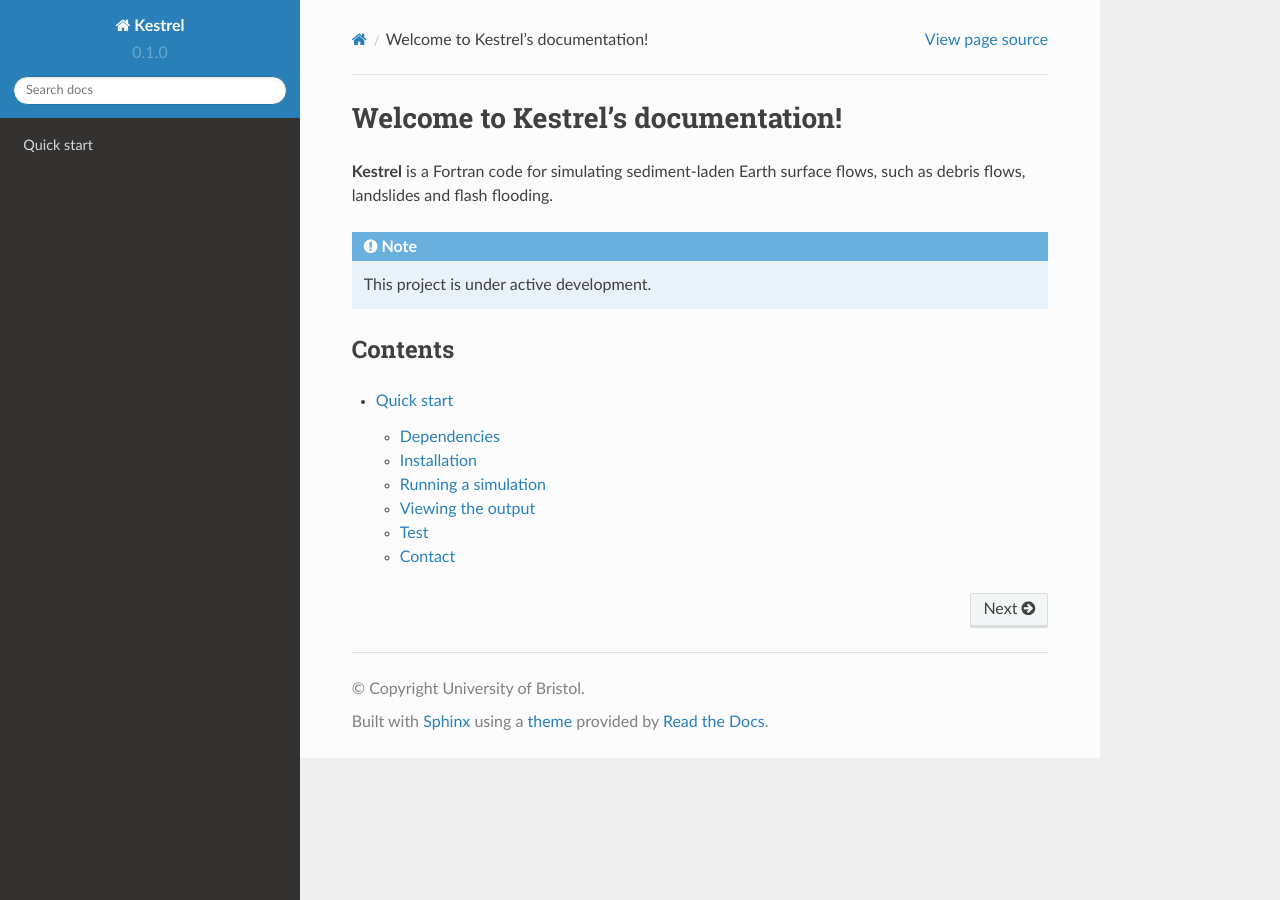
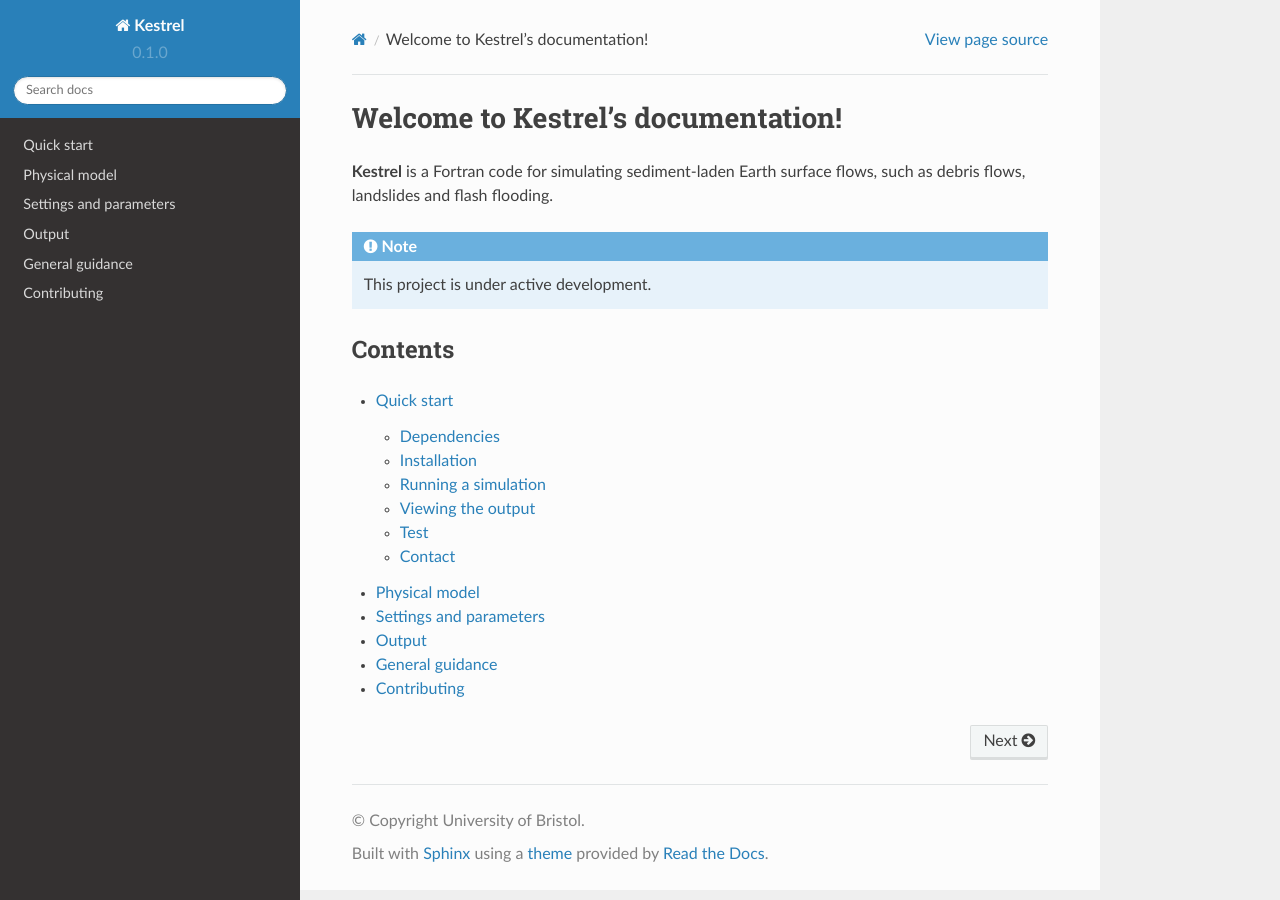
Before and after one commit to jakelangham/kestrel, a Sphinx documentation site: the page built from docs/source/index.rst, in a window 1280 px wide. Built offline with Sphinx 7.4.7 and the Read the Docs theme 2.0.0, drawn with Linux system fonts in a browser that asks for light colours.

Commit message:
add some more doc sections todo

```diff
--- /dev/null
+++ b/docs/source/contributing.rst
@@ -0,0 +1,6 @@
+.. _contributing:
+
+Contributing
+============
+
+TODO
--- /dev/null
+++ b/docs/source/general guidance.rst
@@ -0,0 +1,6 @@
+.. _general_guidance:
+
+General guidance
+================
+
+TODO
--- a/docs/source/index.rst
+++ b/docs/source/index.rst
@@ -13,3 +13,8 @@
 .. toctree::
 
    quickstart
+   physical model
+   settings and parameters
+   output
+   general guidance
+   contributing
--- /dev/null
+++ b/docs/source/output.rst
@@ -0,0 +1,6 @@
+.. _output:
+
+Output
+======
+
+TODO
--- /dev/null
+++ b/docs/source/physical model.rst
@@ -0,0 +1,6 @@
+.. _physical_model:
+
+Physical model
+==============
+
+TODO
--- /dev/null
+++ b/docs/source/settings and parameters.rst
@@ -0,0 +1,6 @@
+.. _settings_and_parameters:
+
+Settings and parameters
+=======================
+
+TODO
```
